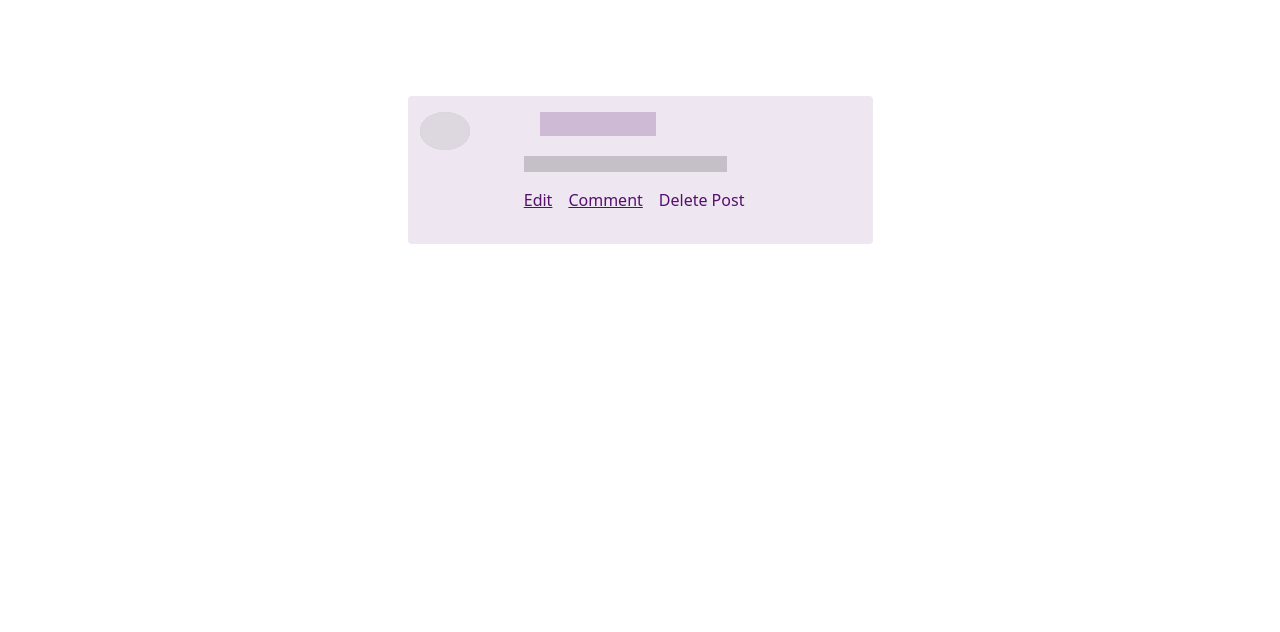
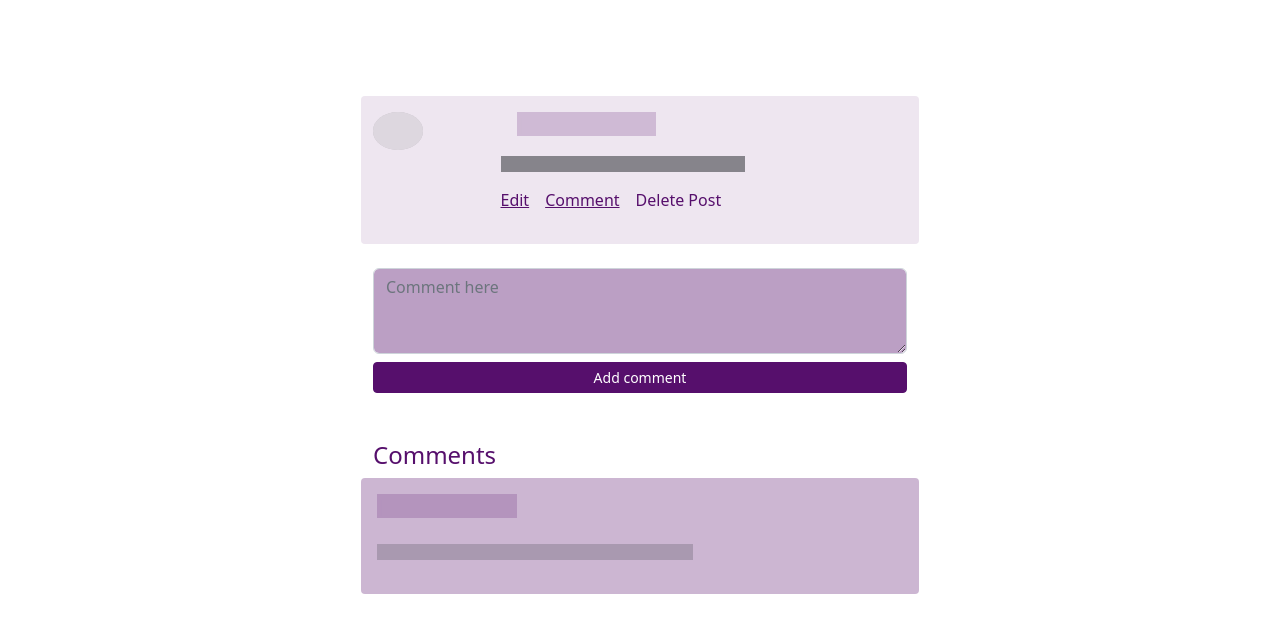
Before and after one commit to chasju/javascript-2-ca, a website with bundled scripts: page pages/post/index.html in a window 1280 px wide. Shown: the part 70-702 px from the top of the page. Built offline with nearby package versions, Linux system fonts and the light colour scheme; no server answers; grey boxes are pictures that could not be loaded.

Commit message:
Adding comment section markup

```diff
--- a/pages/post/index.html
+++ b/pages/post/index.html
@@ -43,8 +43,8 @@
         </div>
       </nav>
     </header>
-    <div class="container row m-auto mt-5 d-flex">
-      <main class="col-10 col-sm-7 col-md-5 m-auto mt-5 d-flex align-items-center">
+    <div class="container row m-auto mt-5 d-flex flex-wrap flex-grow-1">
+      <main class="col-10 col-md-8 col-lg-6 m-auto mt-5 d-flex flex-column">
         <div class="parent flex-grow-1">
           <div class="row bg-primary rounded-1 pt-3 pb-3 mb-4" style="--bs-bg-opacity: 0.1">
             <div class="col-1 border-0 w-25 bg-unset">
@@ -56,7 +56,7 @@
                 </div>
               </div>
             </div>
-            <div class="card-body card-body-feed mb-3 col-7 p-0 placeholder-glow">
+            <div class="card-body card-body-feed mb-3 col-7 p-0placeholder-glow">
               <div class="ml-2 mb-1 d-flex gap-3 placeholder-glow">
                 <div class="h7 text-primary"></div>
                 <p class="text-primary placeholder col-4">|</p>
@@ -71,6 +71,33 @@
             </div>
           </div>
         </div>
+        <div>
+          <form id="commentPost" class="flex-grow-1 d-flex flex-column">
+            <div class="rounded-4">
+              <div class="form-group">
+                <textarea required name="body" class="form-control social-media-post bg-secondary text-primary" style="--bs-bg-opacity: 0.4" id="message" rows="3" placeholder="Comment here"></textarea>
+              </div>
+            </div>
+            <button class="px-4 mt-2 btn btn-sm btn-primary" type="submit">Add comment</button>
+          </form>
+        </div>
+        <div class="comments flex-grow-1 mt-5">
+          <h1 class="h4 text-primary">Comments</h1>
+          <div class="comments-container">
+            <div class="row bg-primary rounded-1 pt-3 pb-3 mb-4" style="--bs-bg-opacity: 0.3">
+              <div class="card-body card-body-feed mb-3 col-7 p-0">
+                <div class="ml-2 mb-1 d-flex gap-3 placeholder-glow">
+                  <div class="h7 text-primary"></div>
+                  <p class="text-primary placeholder col-3">|</p>
+                  <div class="h7 text-primary"></div>
+                </div>
+                <div class="ms-3 placeholder-glow">
+                  <p class="card-text placeholder col-7"></p>
+                </div>
+              </div>
+            </div>
+          </div>
+        </div>
       </main>
     </div>
   </body>
```
